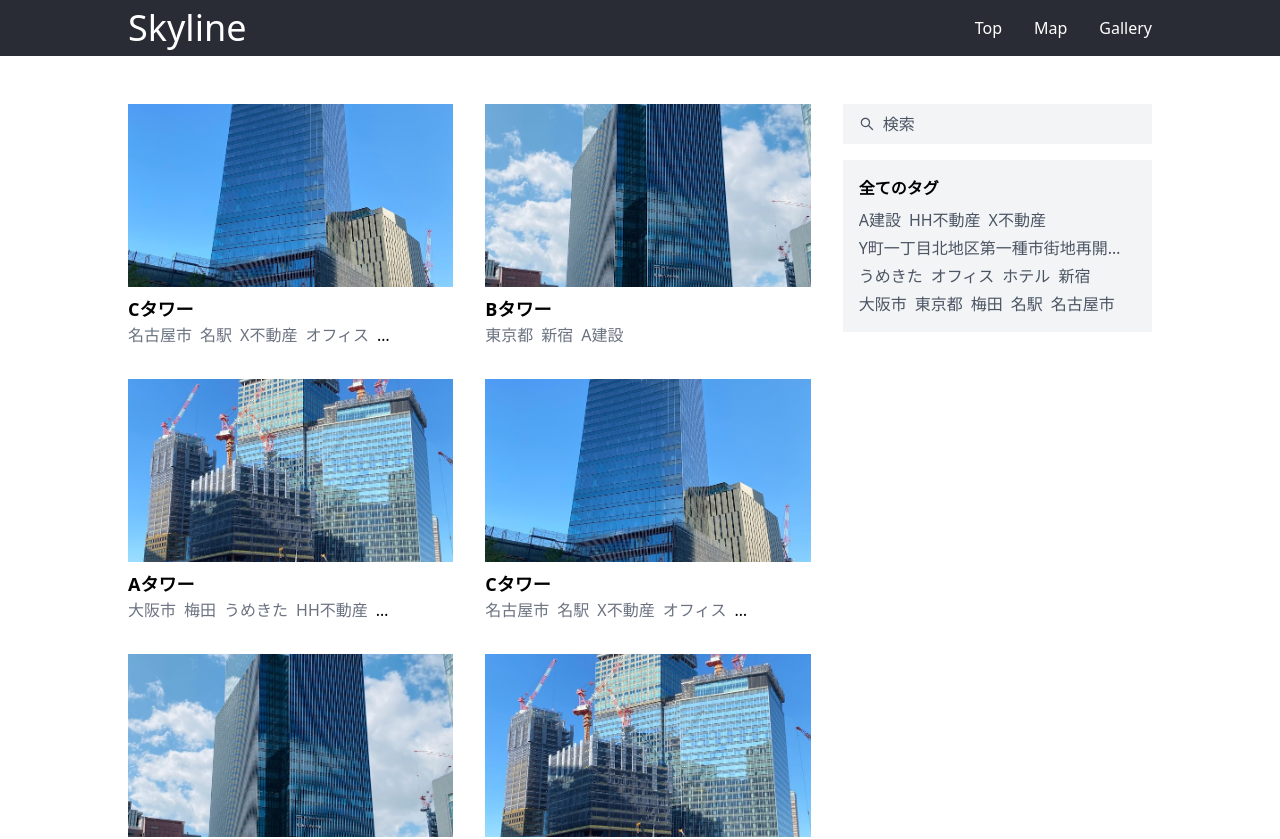
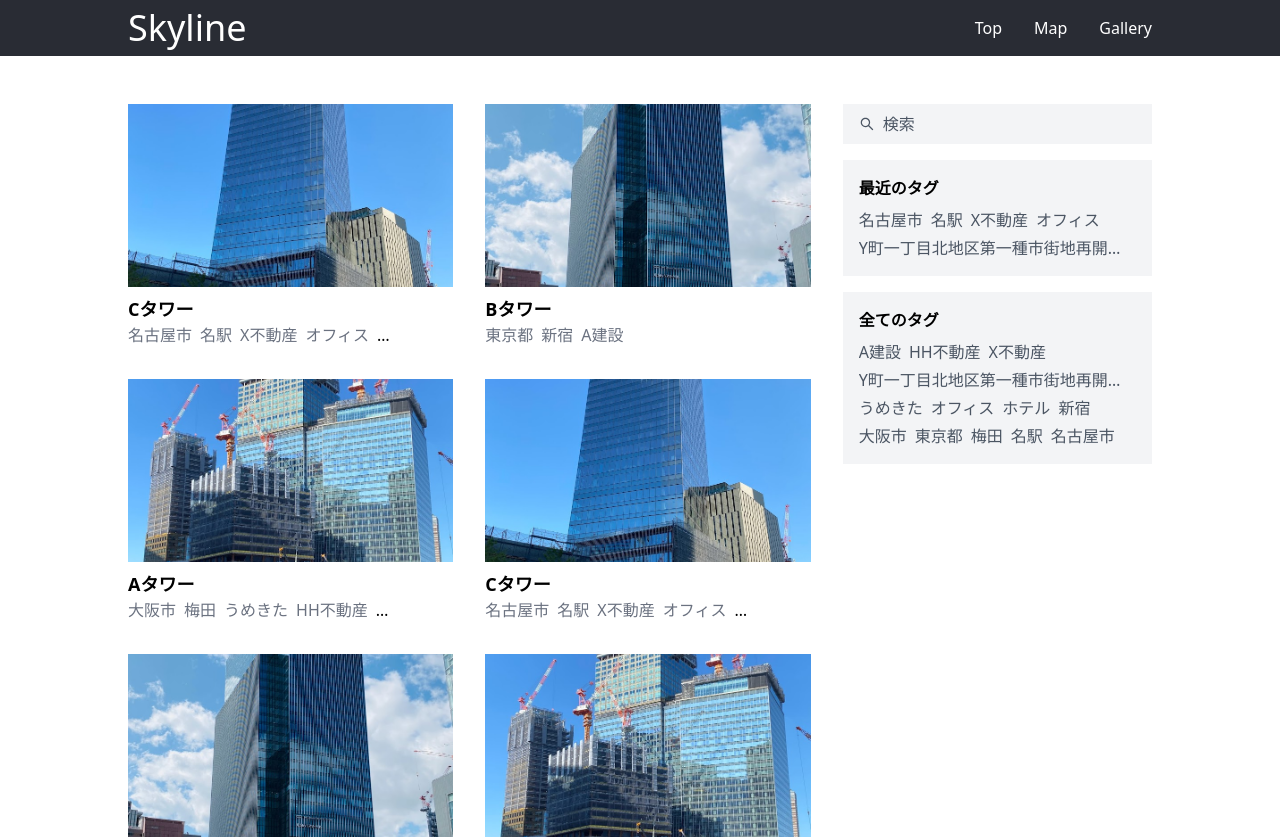
Before and after one commit to FNYukii/Skyline, a Next.js app: page / in a window 1280 px wide. Shown: the top 839 px of the page. Built offline with nearby package versions, Linux system fonts and the light colour scheme.

Commit message:
feat: 最近のタグも表示できた

```diff
--- a/src/pages/index.tsx
+++ b/src/pages/index.tsx
@@ -67,8 +67,6 @@ interface Props {
 
 function Home(props: Props) {
 
-	const allTags = TagService.allTags(props.posts)
-
 	return (
 
 		<Page>
@@ -85,7 +83,8 @@ function Home(props: Props) {
 
 						<div className="pt-8 sticky top-0">
 							<SearchSection />
-							<TagListSection label="全てのタグ" className="mt-4" tags={allTags} />
+							<TagListSection label="最近のタグ" className="mt-4" tags={TagService.recentlyTags(props.posts)} />
+							<TagListSection label="全てのタグ" className="mt-4" tags={TagService.allTags(props.posts)} />
 							{/* <TagListSection label="全てのタグ" className="mt-4" tags={["大阪市", "梅田", "住友不動産", "シティタワー", "ガーデン", "UR都市機構", "阪急阪神不動産", "ジオ", "ジオグランデ", "ジオタワー", "京都", "JR西日本", "ホテルグランヴィア", "JR西日本ホテルズ", "ブリリア", "東京建物", "森ビル", "東京", "新宿", "渋谷", "六本木", "虎ノ門", "赤坂", "病院", "ホテル", "外資系ホテル", "ヒルトン", "ウォルドーフ・アストリア", "コンラッド", "ダブルツリーbyヒルトン", "谷町", "天満橋", "大阪市北区", "大阪市中央区", "東京都港区", "大阪市淀川区", "阪急電鉄", "うめきた", "阪神電車", "近畿日本鉄道", "百貨店", "オフィスビル", "鉄筋鉄骨コンクリート造"]} /> */}
 						</div>
 					</div>
--- a/src/utilities/TagService.ts
+++ b/src/utilities/TagService.ts
@@ -2,24 +2,42 @@ import Post from "@/entities/Post"
 
 class TagService {
 
-	static allTags(allPosts: Post[]): string[] {
+	static allTags(posts: Post[]): string[] {
 
 		// 全Post内の全タグを取り出す
-		let allTags: string[] = []
-		allPosts.forEach(post => {
+		let tags: string[] = []
+		posts.forEach(post => {
 
-			allTags = allTags.concat(post.tags)
+			tags = tags.concat(post.tags)
 		})
 
 		// 重複を排除
-		allTags = Array.from(new Set(allTags))
+		tags = Array.from(new Set(tags))
 
 		// あいうえお順に並び変える
-		allTags.sort((a, b) => {
+		tags.sort((a, b) => {
 			return a.localeCompare(b, 'ja')
 		})
 
-		return allTags
+		return tags
+	}
+
+	static recentlyTags(posts: Post[]): string[] {
+
+		// 全Post内の全タグを取り出す
+		let tags: string[] = []
+		posts.forEach(post => {
+
+			tags = tags.concat(post.tags)
+		})
+
+		// 重複を排除
+		tags = Array.from(new Set(tags))
+
+		// 要素数を制限
+		tags.length = 5
+
+		return tags
 	}
 }
 
```
